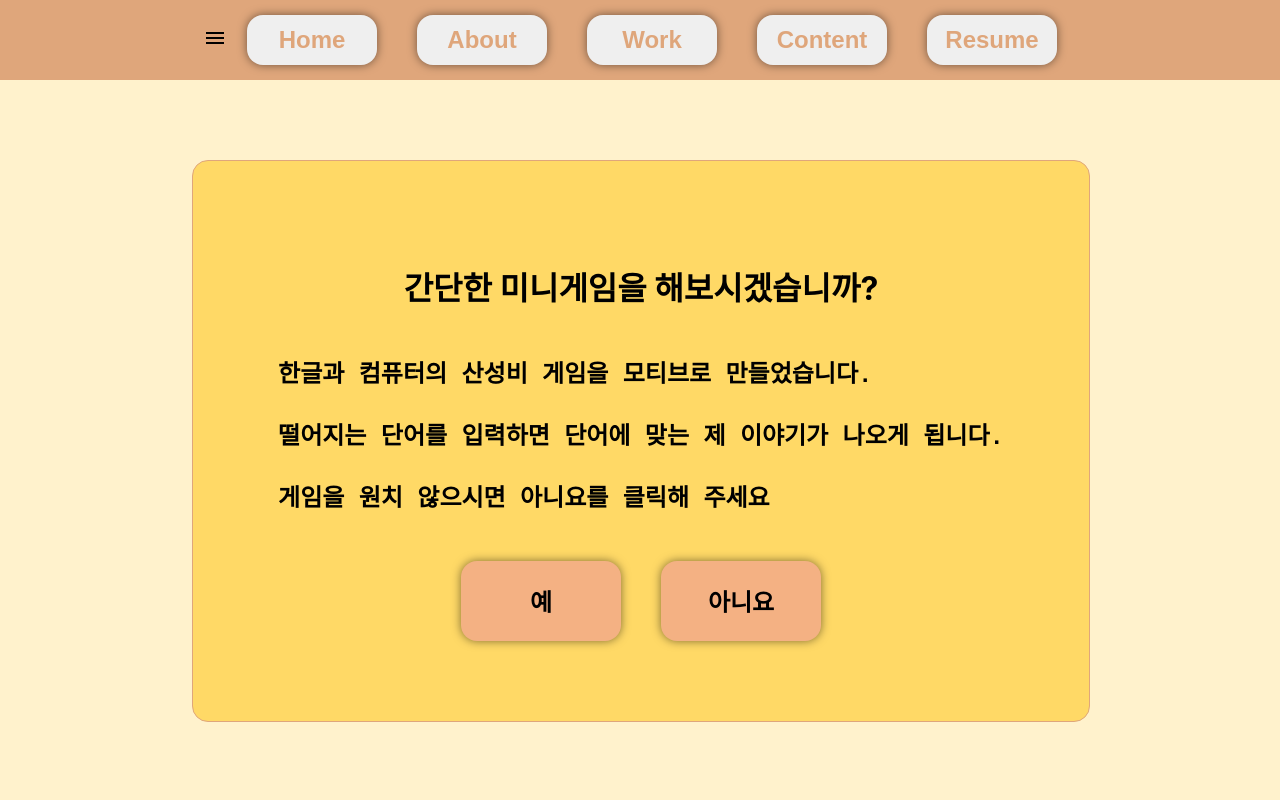
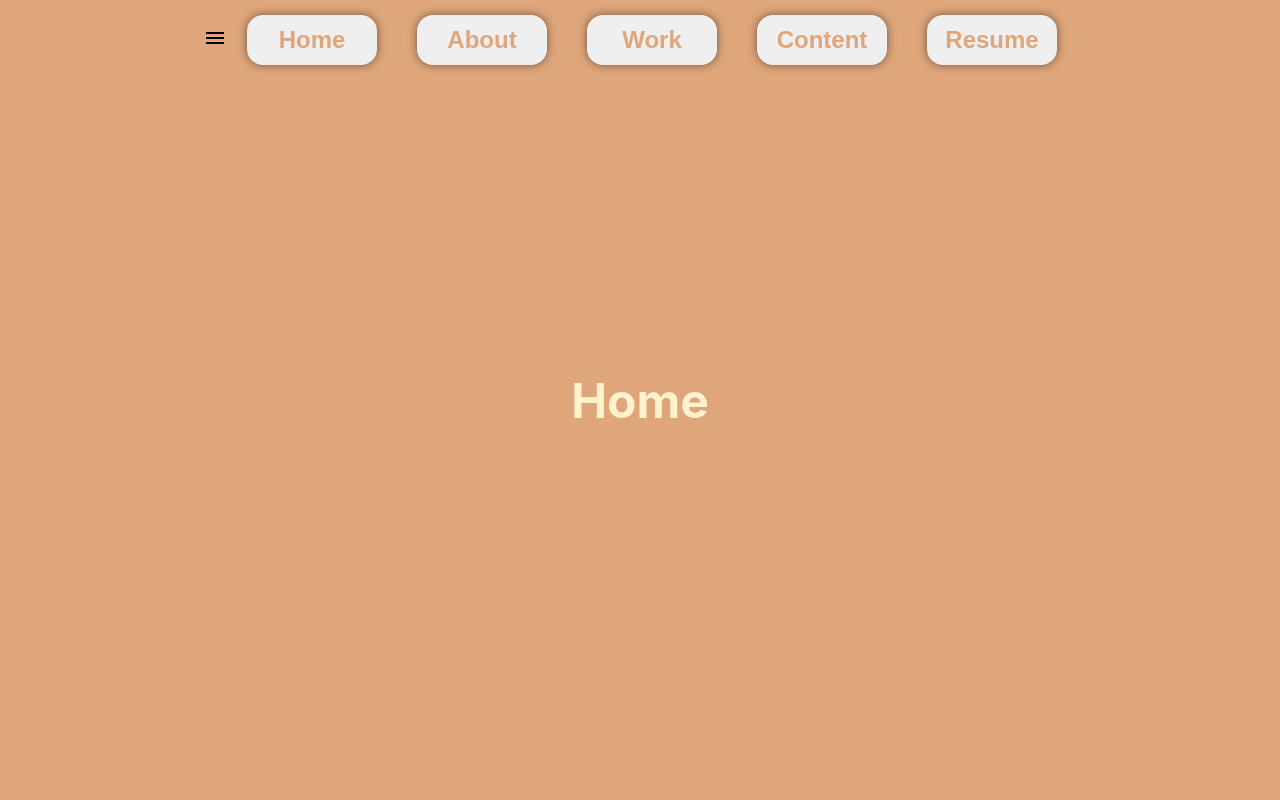
Before and after one commit to LeeHueeng/Porfolio, a React (Create React App) app in the folder portefolio/: page / in a window 1280 px wide. Shown: the top 800 px of the page. Built offline with nearby package versions, Linux system fonts and the light colour scheme.

Commit message:
feat #1 - 각각의 컴포넌트 제작

```diff
--- a/portefolio/src/App.js
+++ b/portefolio/src/App.js
@@ -1,12 +1,17 @@
 import './App.css';
 import About from './Components/About';
 import Work from './Components/Work';
-
+import Home from './Components/Home';
+import Content from './Components/Content';
+import Resume from './Components/Resume';
 function App() {
   return (
     <div >
+      <Home />
       <About />
       <Work />
+      <Content />
+      <Resume />
     </div>
   );
 }
--- a/portefolio/src/Components/About.js
+++ b/portefolio/src/Components/About.js
@@ -187,16 +187,16 @@ export default function About() {
 
 const AboutContainer = styled.div`
 background-color: #fff2cc;
-width: 100%;
+width:100wh;
 height: 100vh;
-margin-top: 10vh;
+padding: 10vh;
 overflow: hidden;
 
 .wrap {
   position: absolute;
   background-color: #FFD966;
   width: 70vw;
-  top: 20vh;
+  top: 120vh;
   left: 15vw;
   z-index: 1;
   height: 70vh;
@@ -294,7 +294,7 @@ input {
   animation: fallAnimation 2s linear forwards;
 }
 #rain, #rain2, #rain3 {
-  top : 30vh;
+  top : 130vh;
   position: absolute;
   display: none;
   font-size: 2rem;
--- /dev/null
+++ b/portefolio/src/Components/Content.js
@@ -0,0 +1,20 @@
+import React from 'react'
+import styled from 'styled-components';
+export default function Content() {
+    return (
+        <Container>Content</Container>
+    )
+}
+
+const Container = styled.div`
+    width: 100%;
+    height: 100vh;
+    background-color: #DFA67B;
+    display: flex;
+    justify-content: center;
+    align-items: center;
+    flex-direction: column;
+    font-size: 3rem;
+    font-weight: bold;
+    color: #FFF2CC;
+`
--- /dev/null
+++ b/portefolio/src/Components/Home.js
@@ -0,0 +1,21 @@
+import React from 'react'
+import styled from 'styled-components';
+
+export default function Home() {
+    return (
+        <Container>Home</Container>
+    )
+}
+
+const Container = styled.div`
+    width: 100%;
+    height: 100vh;
+    background-color: #DFA67B;
+    display: flex;
+    justify-content: center;
+    align-items: center;
+    flex-direction: column;
+    font-size: 3rem;
+    font-weight: bold;
+    color: #FFF2CC;
+`
--- a/portefolio/src/Components/Navbar.js
+++ b/portefolio/src/Components/Navbar.js
@@ -3,6 +3,10 @@ import styled from 'styled-components'
 import Menu from '../assets/icon/Menu.js'
 
 export default function Navbar() {
+    function goToScroll(name) {
+        var location = document.querySelector("." + name).offsetTop;
+        window.scrollTo({ top: location, behavior: 'smooth' });
+    }
     return (
         <Container>
             <div className='LeftMenu'>
@@ -10,7 +14,7 @@ export default function Navbar() {
             </div>
             <div className='CenterFlex'>
 
-                <button>Home</button>
+                <button onClick={() => goToScroll("Home")}>Home</button>
                 <button>About</button>
                 <button>Work</button>
                 <button>Content</button>
--- /dev/null
+++ b/portefolio/src/Components/Resume.js
@@ -0,0 +1,21 @@
+import React from 'react'
+import styled from 'styled-components';
+
+export default function Resume() {
+    return (
+        <Container>Resume</Container>
+    )
+}
+
+const Container = styled.div`
+    width: 100%;
+    height: 100vh;
+    background-color: #DFA67B;
+    display: flex;
+    justify-content: center;
+    align-items: center;
+    flex-direction: column;
+    font-size: 3rem;
+    font-weight: bold;
+    color: #FFF2CC;
+`
```
